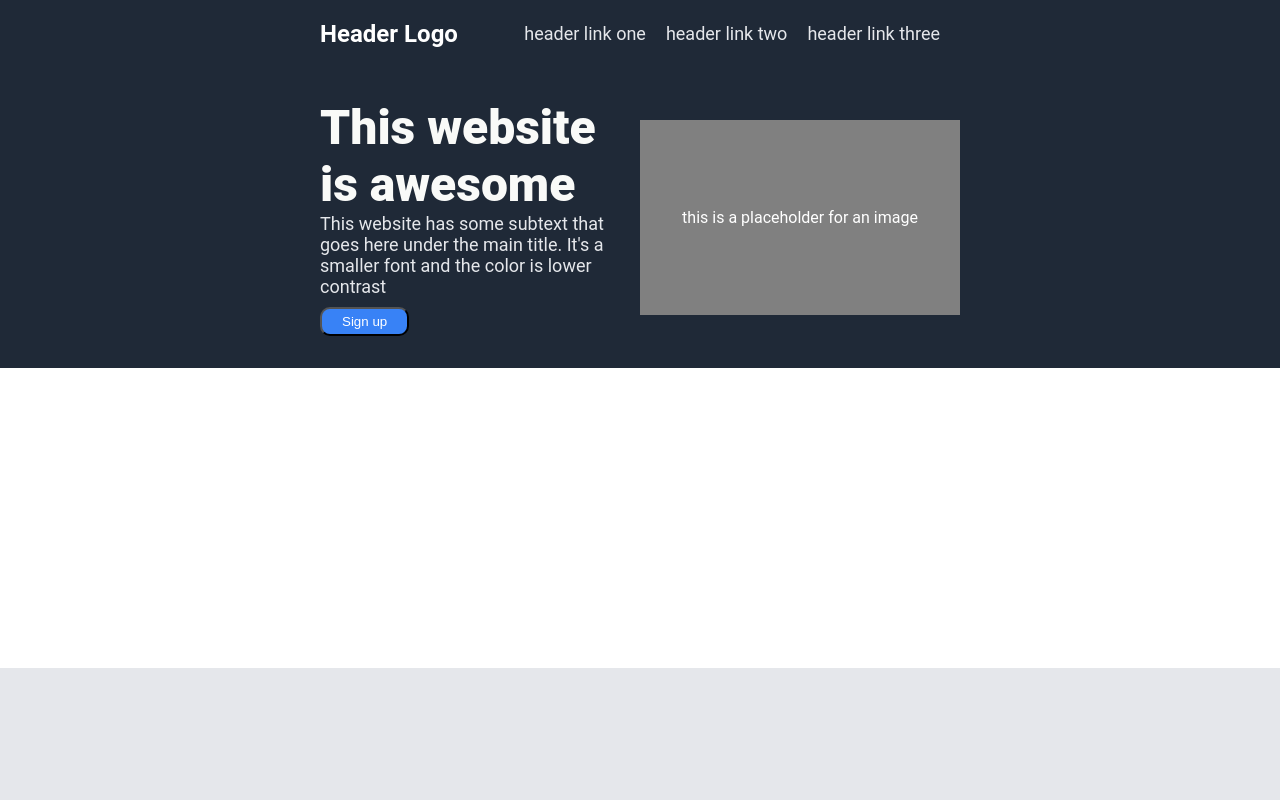
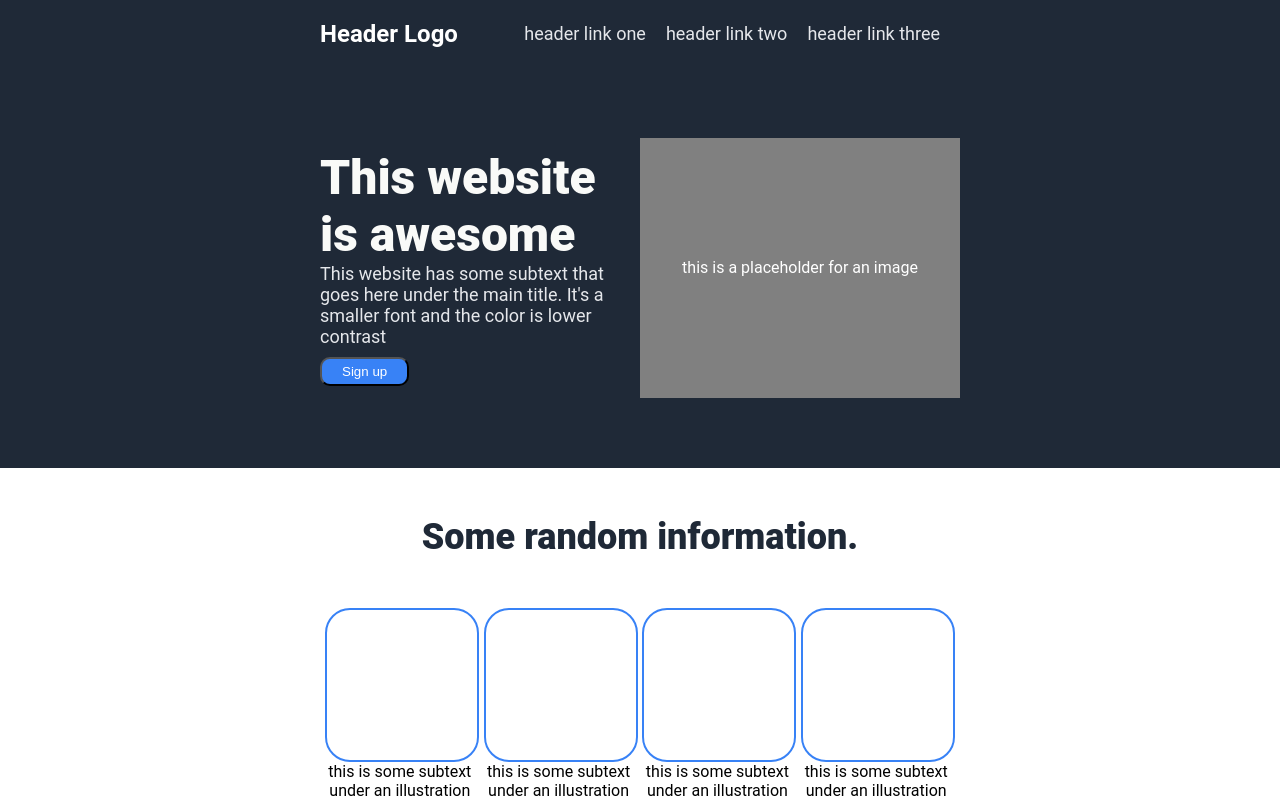
Before and after one commit to manfred0912/landing-page, a plain HTML site: page index.html in a window 1280 px wide. Drawn offline with Linux system fonts and the light colour scheme.

Commit message:
3rd panel styled

```diff
--- a/index.html
+++ b/index.html
@@ -26,12 +26,12 @@
                 <div class="placeholder style2">this is a placeholder for an image</div>
             </div>
             <div class="second">
-                <div></div>
+                <div class="info">Some random information.</div>
                 <ul>
-                    <li></li>
-                    <li></li>
-                    <li></li>
-                    <li></li>
+                    <li><div class="card"></div><p>this is some subtext under an illustration or an image</p></li>
+                    <li><div class="card"></div><p>this is some subtext under an illustration or an image</p></li>
+                    <li><div class="card"></div><p>this is some subtext under an illustration or an image</p></li>
+                    <li><div class="card"></div><p>this is some subtext under an illustration or an image</p></li>
                 </ul>
             </div>
             <div class="third">
--- a/styles.css
+++ b/styles.css
@@ -5,6 +5,11 @@ body {
 
 p {
     margin: 0%;
+}
+
+li p {
+    width: 150px;
+    text-align: center;
 }
 
 button {
@@ -45,13 +50,29 @@ button {
 }
 
 .first, .second, .third, .fourth {
-  height: 300px;
+  height: 400px;
 }
 
 .first {
     display: flex;
     justify-content: space-evenly;
     align-items: center;
+}
+
+.second {
+    display: flex;
+    flex-direction: column;
+    justify-content: center;
+    gap: 20px;
+}
+
+.info {
+    display: flex;
+    justify-content: center;
+    font-size: 36px;
+    color: #1F2937;
+    font-weight: 900;
+    margin-bottom: 30px;
 }
 
 .placeholder {
@@ -65,6 +86,14 @@ button {
 
 .style1 {
   background-color: #1F2937;
+}
+
+.card{
+    border: 2px solid #3882F6;
+    border-radius: 25px;
+    width: 150px;
+    height: 150px;
+    align-items: center;
 }
 
 .style2 {
@@ -92,4 +121,7 @@ button {
 ul {
   list-style-type: none;
   display: flex;
+  padding: 0%;
+  margin: 0%;
+  justify-content: space-evenly;
 }
```
